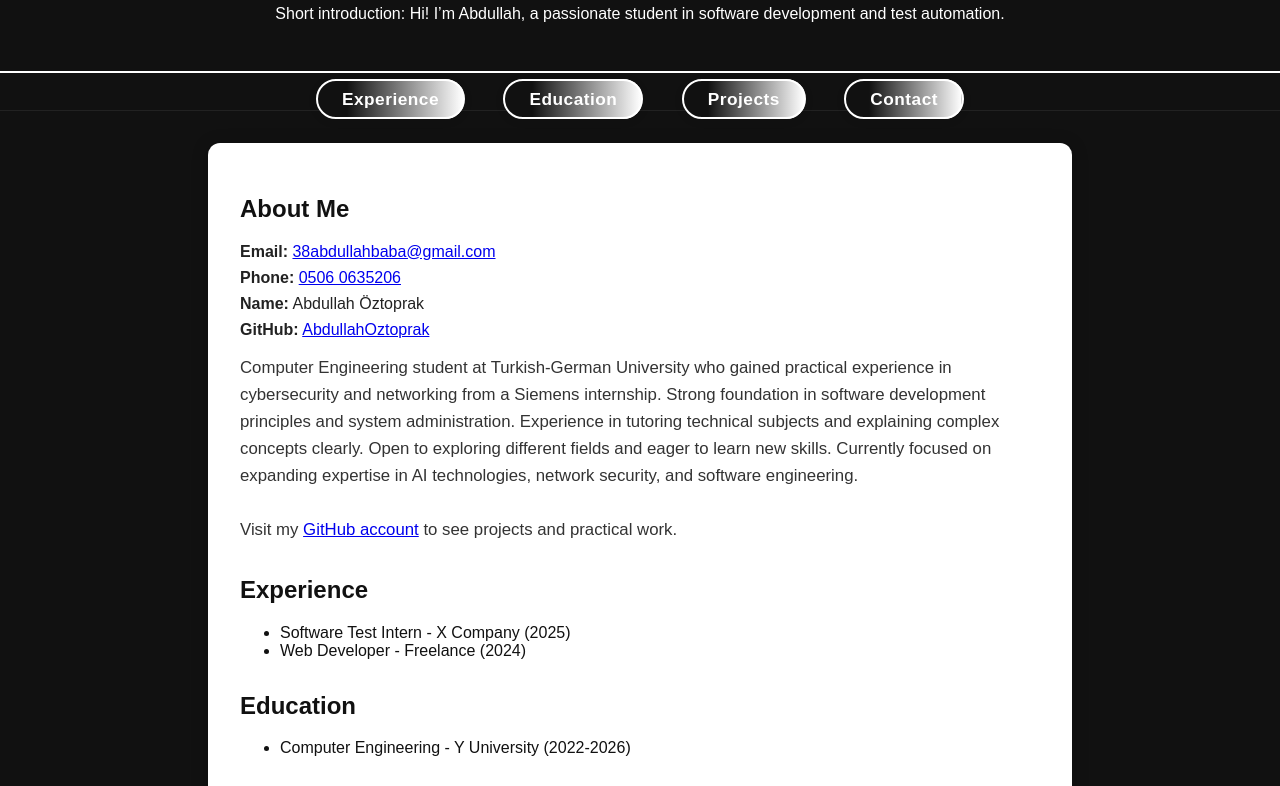
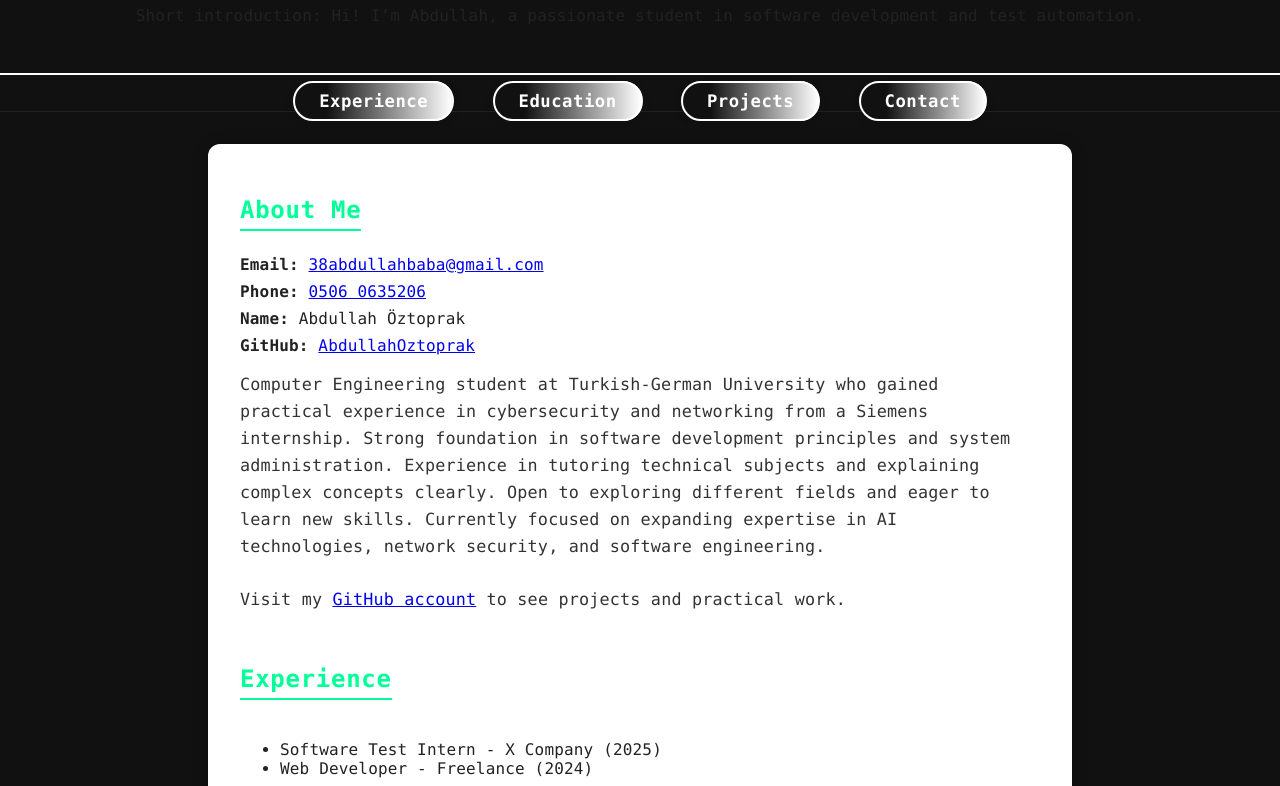
Before and after one commit to AbdullahOztoprak/My-Portfolio-Website, a website: page public/index.html in a window 1280 px wide. Shown: the part 107-893 px from the top of the page. Drawn offline with Linux system fonts and the light colour scheme.

Commit message:
Apply subtle hacker/code font and green headings for a professional tech look

```diff
--- a/public/style.css
+++ b/public/style.css
@@ -33,12 +33,52 @@
 	max-width: 500px;
 }
 
+
 body {
-	font-family: Arial, sans-serif;
+	font-family: 'Fira Mono', 'Consolas', 'Menlo', 'Monaco', 'Courier New', monospace;
 	margin: 0;
 	padding: 0;
 	background: #111;
 	color: #111;
+	letter-spacing: 0.01em;
+}
+
+/* Subtle green code effect for headings */
+h1, h2, .hero-title, .hero-tagline {
+	font-family: 'Fira Mono', 'Consolas', 'Menlo', 'Monaco', 'Courier New', monospace;
+	color: #00ff99;
+	text-shadow: 0 1px 8px rgba(0,255,128,0.08);
+	letter-spacing: 0.03em;
+}
+
+.hero-title {
+	font-size: 2.5rem;
+	font-weight: bold;
+	margin: 0.5rem 0 0.2rem 0;
+	letter-spacing: 0.05em;
+}
+
+.hero-tagline {
+	font-size: 1.2rem;
+	font-weight: 500;
+	margin: 0.2rem 0 0.7rem 0;
+	color: #00ff99;
+	letter-spacing: 0.05em;
+}
+
+/* Keep main content readable */
+main, .about-bio, .about-list li, p, li, input, textarea, button {
+	font-family: 'Fira Mono', 'Consolas', 'Menlo', 'Monaco', 'Courier New', monospace;
+	color: #222;
+	letter-spacing: 0.01em;
+}
+
+/* Project manager/professional touch: underline section headings */
+section > h2 {
+	border-bottom: 2px solid #00ff99;
+	display: inline-block;
+	padding-bottom: 0.2em;
+	margin-bottom: 1em;
 }
 
 header {
```
